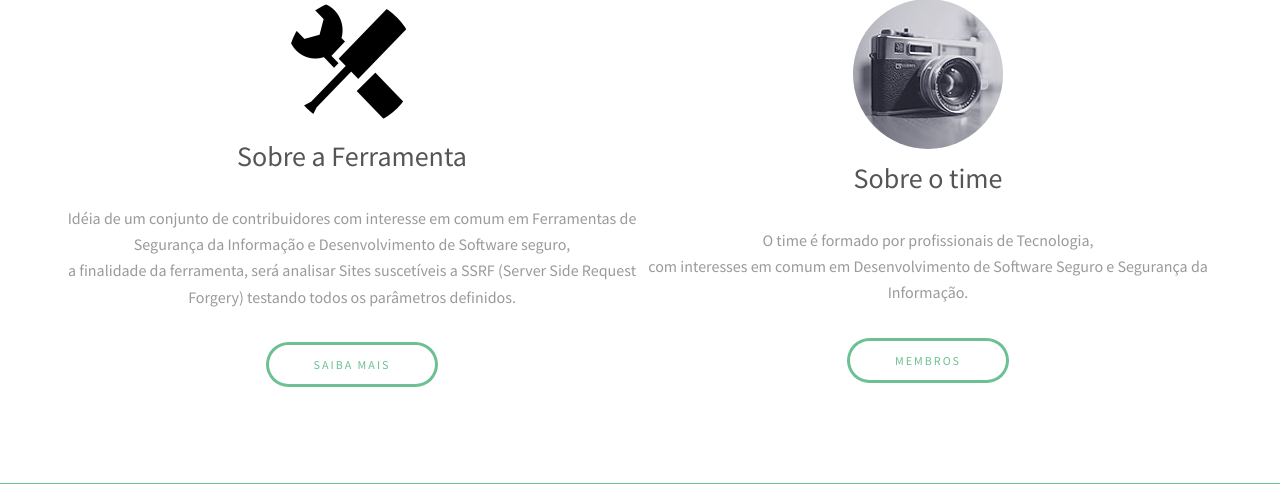
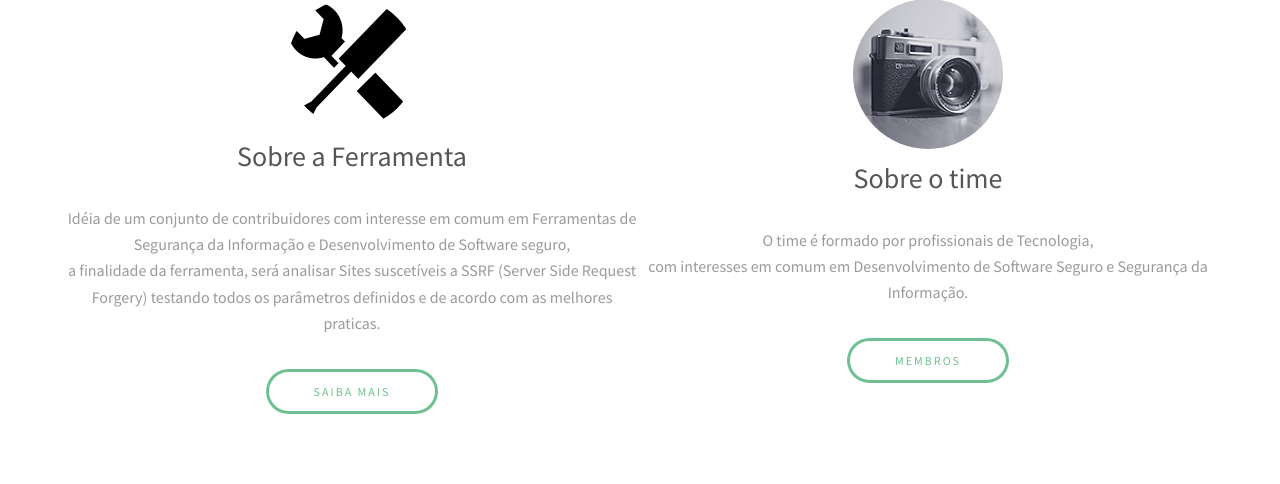
Before and after one commit to Off-Tools/site-scan, a Django app: page /home/ in a window 1280 px wide. Shown: the part 717-1201 px from the top of the page. Run offline with Django 3.2, Linux system fonts and the light colour scheme.

Commit message:
novo texto

```diff
--- a/templates/index.html
+++ b/templates/index.html
@@ -71,7 +71,7 @@
 							</header>
 							<p>Idéia de um conjunto de contribuidores com interesse em comum em Ferramentas de Segurança
 							da Informação e Desenvolvimento de Software seguro, <br />a finalidade da ferramenta, será analisar Sites
-							suscetíveis a SSRF (Server Side Request Forgery) testando todos os parâmetros definidos.
+							suscetíveis a SSRF (Server Side Request Forgery) testando todos os parâmetros definidos e de acordo com as melhores praticas.
 							</p>
 							<footer>
 								<a href="#" class="button">Saiba Mais</a>
```
